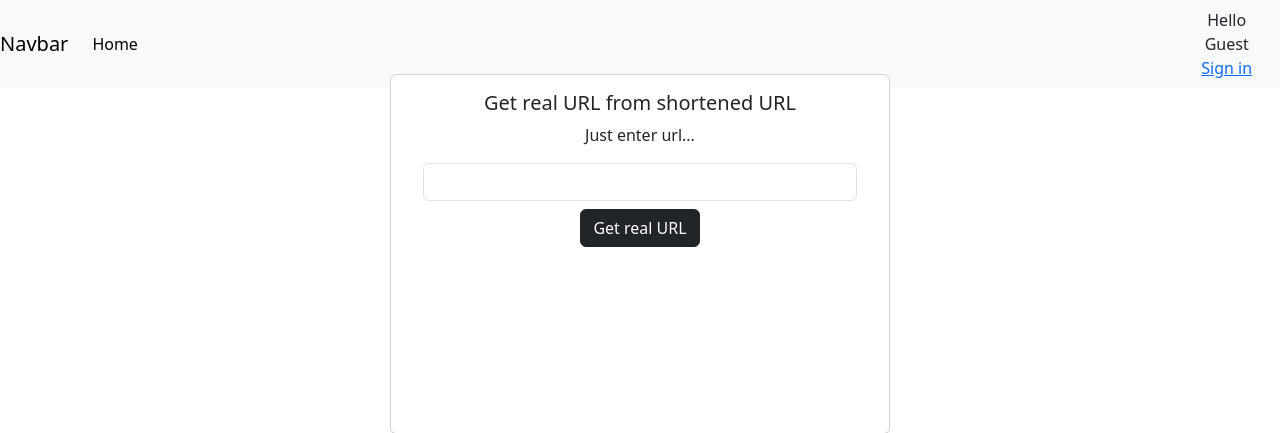
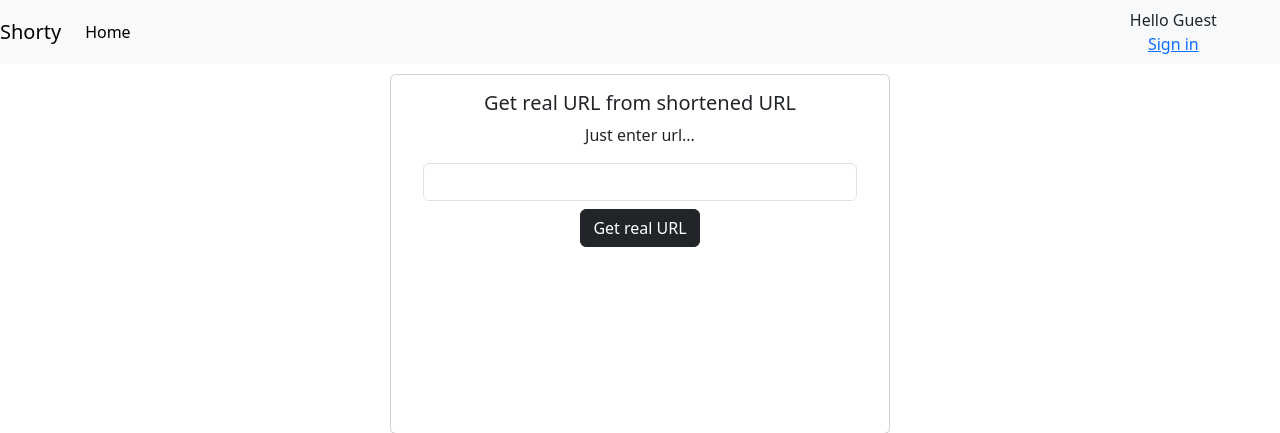
Before and after one commit to StasX/URLShortener, a Flask app: page / in a window 1280 px wide. Shown: the top 433 px of the page. Run offline with Flask 3, Linux system fonts and the light colour scheme.

Commit message:
Refactor header

```diff
--- a/src/templates/header.html
+++ b/src/templates/header.html
@@ -1,13 +1,9 @@
 <header>
     <nav class="navbar navbar-expand-lg navbar-light bg-light">
-        <a class="navbar-brand" href="#">Navbar</a>
-        <button class="navbar-toggler" type="button" data-toggle="collapse" data-target="#navbarNavAltMarkup"
-            aria-controls="navbarNavAltMarkup" aria-expanded="false" aria-label="Toggle navigation">
-            <span class="navbar-toggler-icon"></span>
-        </button>
+        <a class="navbar-brand" href="{{ url_for('home_view.render') }}">Shorty</a>
         <div class="collapse navbar-collapse" id="navbarNavAltMarkup">
             <div class="navbar-nav">
-                <a class="nav-item nav-link active" href="{{ url_for('home_view.render' ) }}">Home <span
+                <a class="nav-item nav-link active" href="{{ url_for('home_view.render') }}">Home <span
                         class="sr-only">(current)</span></a>
                 {% if user %}
                 <a class="nav-item nav-link" href="{{ url_for('dashboard_view.render') }}">Dashboard</a>
@@ -15,23 +11,23 @@
 
             </div>
         </div>
-        <div class="col-lg-1 col-md-2">
+        <div class="col-md-2 col-sm-3 col-xs-4">
             <div class="container">
                 {% if user %}
                 <div class="row">
-                    <div class="col-md-12">Hello {{user.first_name}} {{user.last_name}}</div>
+                    <div class="col-sm-12">Hello {{user.first_name}} {{user.last_name}}</div>
                 </div>
                 <div class="row">
-                    <div class="col-md-12">
-                        <a href="{{ url_for('auth_view.logout') }}">Sign out</a>
+                    <div class="col-sm-12">
+                        <span onclick="logout()">Sign out</span>
                     </div>
                 </div>
                 {% else %}
                 <div class="row">
-                    <div class="col-md-12">Hello Guest</div>
+                    <div class="col-sm-12">Hello Guest</div>
                 </div>
                 <div class="row">
-                    <div class="col-md-12"><a href="{{ url_for('auth_view.login') }}">Sign in</a>
+                    <div class="col-sm-12"><a href="{{ url_for('auth_view.login') }}">Sign in</a>
                     </div>
                 </div>
                 {% endif %}
```
